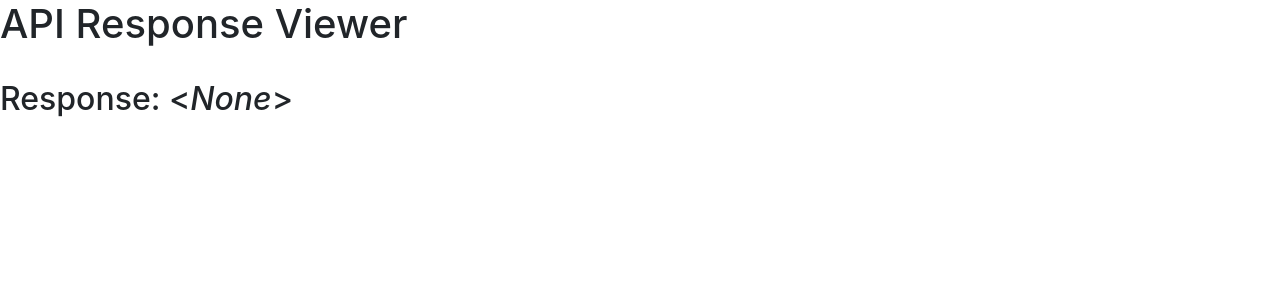
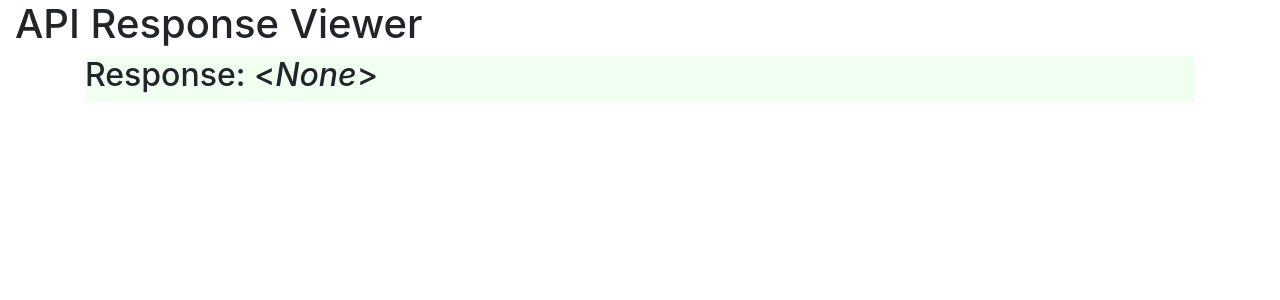
Before and after one commit to awallace689/requests, a Flask app: template flaskr/templates/home.html in a window 1280 px wide. Shown: the top 300 px of the page. Run offline with Flask 2, Linux system fonts and the light colour scheme; the template is opened without the code that fills it, so the values that code supplies are empty; some libraries are stand-ins or nearby versions.

Commit message:
Added styling

```diff
--- a/flaskr/lib/myrequests/getlib.py
+++ b/flaskr/lib/myrequests/getlib.py
@@ -9,7 +9,7 @@ from asyncio import run
 class _run:
   """Request count, limit"""
   call_count = 0
-  call_limit = 10
+  call_limit = 25
 
 
 class ResponseWrapper:
@@ -70,4 +70,5 @@ def get(url: str) -> models.Request:
 def get_json(url: str) -> dict:
   """Get Request as dict (json)"""
   resp = get(url)
+  print(resp.json(), flush=True)
   return resp.json()
--- /dev/null
+++ b/flaskr/static/home.css
@@ -0,0 +1,4 @@
+.headerbar {
+  background-color: palegreen;
+  box-shadow: 5px 5px;
+}
--- a/flaskr/templates/home.html
+++ b/flaskr/templates/home.html
@@ -1,32 +1,69 @@
 <!doctype html>
 <html lang="en">
+
 <head>
   <!-- Required meta tags -->
   <meta charset="utf-8">
   <meta name="viewport" content="width=device-width, initial-scale=1, shrink-to-fit=no">
 
   <!-- Bootstrap CSS -->
-    <link rel="stylesheet" href="https://maxcdn.bootstrapcdn.com/bootstrap/4.0.0/css/bootstrap.min.css" integrity="sha384-Gn5384xqQ1aoWXA+058RXPxPg6fy4IWvTNh0E263XmFcJlSAwiGgFAW/dAiS6JXm" crossorigin="anonymous">
-
+  <link rel="stylesheet" href="https://maxcdn.bootstrapcdn.com/bootstrap/4.0.0/css/bootstrap.min.css"
+    integrity="sha384-Gn5384xqQ1aoWXA+058RXPxPg6fy4IWvTNh0E263XmFcJlSAwiGgFAW/dAiS6JXm" crossorigin="anonymous">
+  <link rel="stylesheet" type="text/css" href="{{ url_for('static',filename='home.css') }}">
   <title>Hello, world!</title>
 </head>
+
 <body>
+  <div class="container-fluid">
+    <div class="row">
+      <div class="col">
         <h1>API Response Viewer</h1>
+    </div>
+  </div>
+
+  <div class="container">
+    <div class="col min-vh-70" style="background-color:honeydew">
       {% if URL %}
+      <div class="row">
+        <div class="col">
           <h2>API is at: &lt{{URL}}&gt.</h2>
+        </div>
+      </div>
       {% endif %}
-    <br />
+      <div class="row">
+        {% if source %}
+          <div class="col w-50">
+            <h2>Full Response ({{source | length}}):</h2>
+            {% for obj in source %}
+              <div>{{obj}}</div>
+            {% endfor %}
+          </div>
+
         {% if models %}
-      <h2>Response:</h2>
+        <div class="col w-30">
+          <h2>Models ({{models | length}}):</h2>
           {% for obj in models %}
             <div>{{obj}}</div>
           {% endfor %}
+        </div>
+        {% endif %}
+
         {% else %}
           <h2>Response: &lt<i>None</i>&gt</h2>
         {% endif %}
+      </div>
+    </div>
+  </div>
 
-    <script src="https://code.jquery.com/jquery-3.2.1.slim.min.js" integrity="sha384-KJ3o2DKtIkvYIK3UENzmM7KCkRr/rE9/Qpg6aAZGJwFDMVNA/GpGFF93hXpG5KkN" crossorigin="anonymous"></script>
-    <script src="https://cdnjs.cloudflare.com/ajax/libs/popper.js/1.12.9/umd/popper.min.js" integrity="sha384-ApNbgh9B+Y1QKtv3Rn7W3mgPxhU9K/ScQsAP7hUibX39j7fakFPskvXusvfa0b4Q" crossorigin="anonymous"></script>
-    <script src="https://maxcdn.bootstrapcdn.com/bootstrap/4.0.0/js/bootstrap.min.js" integrity="sha384-JZR6Spejh4U02d8jOt6vLEHfe/JQGiRRSQQxSfFWpi1MquVdAyjUar5+76PVCmYl" crossorigin="anonymous"></script>
+  <script src="https://code.jquery.com/jquery-3.2.1.slim.min.js"
+    integrity="sha384-KJ3o2DKtIkvYIK3UENzmM7KCkRr/rE9/Qpg6aAZGJwFDMVNA/GpGFF93hXpG5KkN"
+    crossorigin="anonymous"></script>
+  <script src="https://cdnjs.cloudflare.com/ajax/libs/popper.js/1.12.9/umd/popper.min.js"
+    integrity="sha384-ApNbgh9B+Y1QKtv3Rn7W3mgPxhU9K/ScQsAP7hUibX39j7fakFPskvXusvfa0b4Q"
+    crossorigin="anonymous"></script>
+  <script src="https://maxcdn.bootstrapcdn.com/bootstrap/4.0.0/js/bootstrap.min.js"
+    integrity="sha384-JZR6Spejh4U02d8jOt6vLEHfe/JQGiRRSQQxSfFWpi1MquVdAyjUar5+76PVCmYl"
+    crossorigin="anonymous"></script>
 </body>
+
 </html>
```
Also changed, not shown: flaskr/static/style.css (deleted). Lines whose indentation alone changed are shown as unchanged.
